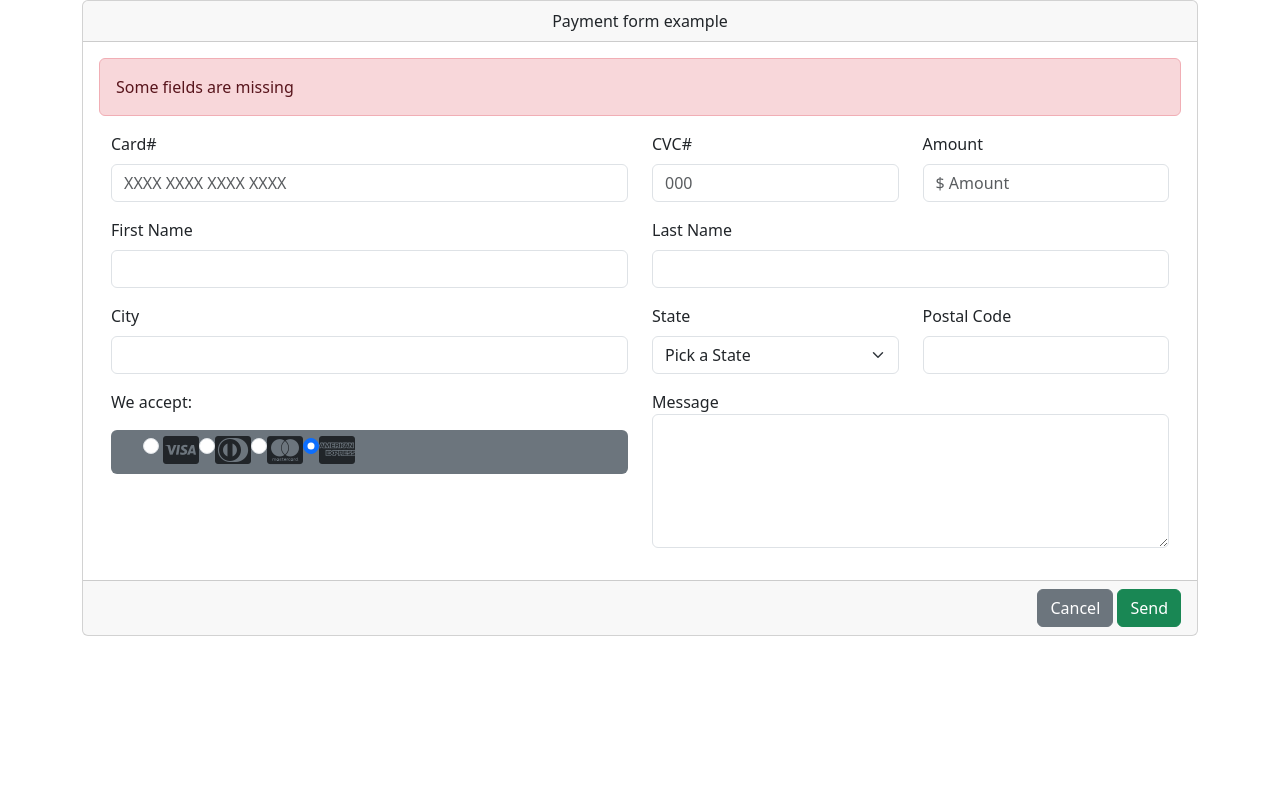
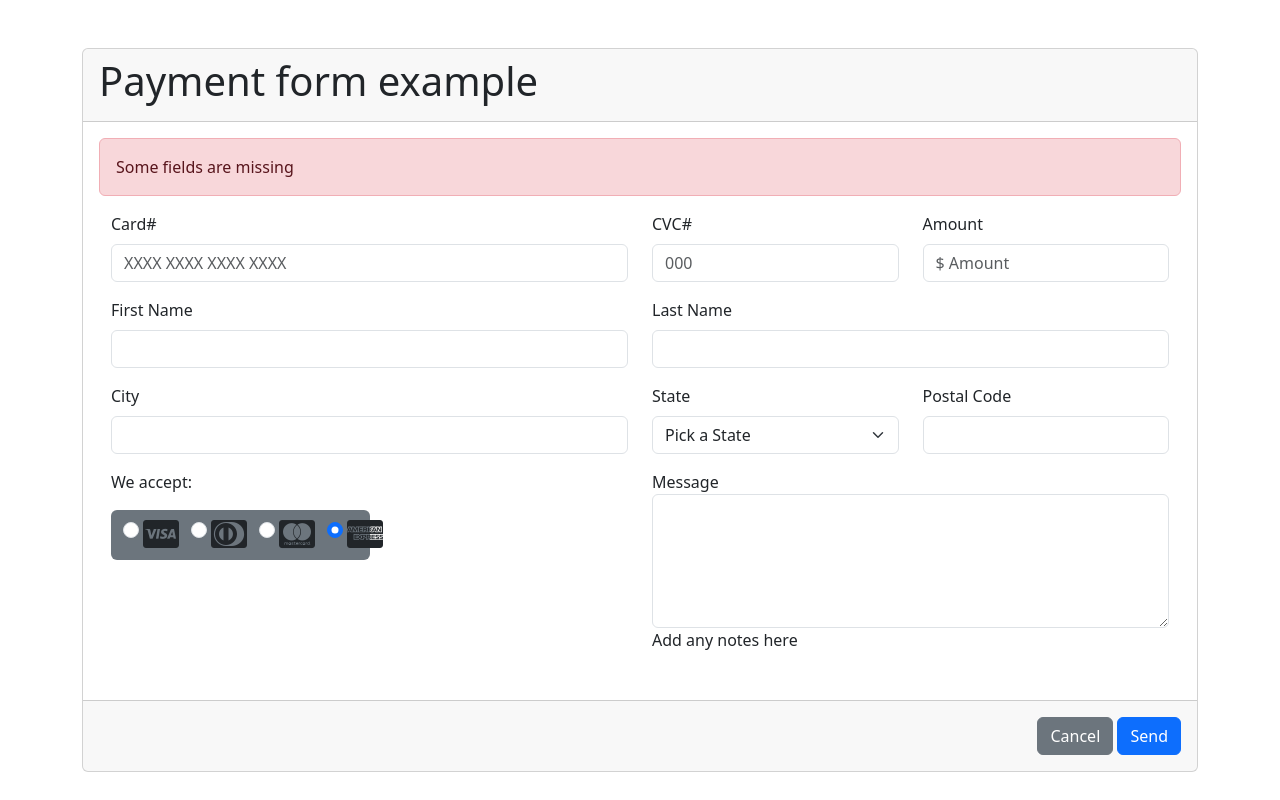
Before and after one commit to 4GeeksAcademy/eder-html-form, a plain HTML site: page index.html in a window 1280 px wide. Drawn offline with nearby package versions, Linux system fonts and the light colour scheme.

Commit message:
finished minor adjustments

```diff
--- a/index.html
+++ b/index.html
@@ -22,11 +22,12 @@
     </head>
 
     <body>
+        <div class="wrapper mt-5">
             <form action="">
-            <div class="container p-20 rounded ">
+                <div class="container p-20 rounded">
                     <div class="card text-center">
-                    <div class="card-header">
-                        Payment form example
+                        <div class="card-header d-flex">
+                            <h1>Payment form example</h1>
                         </div>
                         <div class="card-body">
                             <div class="alert d-flex alert-danger" role="alert">
@@ -37,11 +38,11 @@
                                 <div class="row">
                                     <div class="mb-3 col-6">
                                         <label for="exampleInputNumber" class="form-label d-flex">Card#</label>
-                                    <input type="tel" inputmode="numeric" maxlength="19" class="form-control  id="exampleInputNumber" placeholder="XXXX XXXX XXXX XXXX" aria-describedby="" required>
+                                        <input type="tel" inputmode="numeric" maxlength="19" class="form-control"  id="exampleInputNumber" placeholder="XXXX XXXX XXXX XXXX" aria-describedby="" required>
                                     </div>
                                     <div class="mb-3 col-3">
                                         <label for="exampleInputCVC" class="form-label d-flex " >CVC#</label>
-                                    <input type="tel" inputmode="numeric" class="form-control" maxlength="3" id="exampleCVC" placeholder="000" aria-describedby="" required>
+                                        <input type="tel" inputmode="numeric" class="form-control" maxlength="3" id="exampleInputCVC" placeholder="000" aria-describedby="" required>
                                     </div>
                                     <div class="mb-3 col-3">
                                         <label for="exampleInputAmount" class="form-label d-flex">Amount</label>
@@ -54,8 +55,8 @@
                                         <input type="email" class="form-control" id="exampleInputFirstName" aria-describedby="" required>
                                     </div>
                                     <div class="mb-3 col-6">
-                                    <label for="exampleInputFirstName" class="form-label d-flex">Last Name</label>
-                                    <input type="email" class="form-control" id="exampleInputFirstName" aria-describedby="" required>
+                                        <label for="exampleInputLastName" class="form-label d-flex">Last Name</label>
+                                        <input type="email" class="form-control" id="exampleInputLastName" aria-describedby="" required>
                                     </div>
                                 </div>
                                 <div class="row">
@@ -80,27 +81,27 @@
                                 <div class="row">
                                     <div class=" col-6">
                                         <p class="d-flex">We accept:</p>
-                                    <div class="d-flex bg-secondary rounded p-1">
-                                        <div class="form-check d-flex justify-content ">
+                                        <div class="d-flex bg-secondary rounded p-1 w-50">
+                                            <div class="form-check d-flex justify-content m-0 p-1">
                                                 <input class="form-check-input mx-1 " type="radio" name="exampleRadios" id="exampleRadios1" value="option1" checked>
                                                 <label class="form-check-label " for="exampleRadios1">
                                                     <i class="fab fa-cc-visa fa-2x"></i> <!-- Visa -->
                                                 </label>
                                             </div>
-                                          <div class="form-check d-flex justify-content ">
-                                            <input class="form-check-input " type="radio" name="exampleRadios" id="exampleRadios2" value="option2"  checked>
+                                            <div class="form-check d-flex justify-content m-0 p-1">
+                                                <input class="form-check-input mx-1 " type="radio" name="exampleRadios" id="exampleRadios2" value="option2"  checked>
                                                 <label class="form-check-label" for="exampleRadios2">
                                                     <i class="fab fa-cc-diners-club fa-2x"></i> <!-- Diners Club -->
                                                 </label>
                                             </div>
-                                          <div class="form-check d-flex justify-content ">
-                                            <input class="form-check-input " type="radio" name="exampleRadios" id="exampleRadios3" value="option3"  checked>
+                                            <div class="form-check d-flex justify-content m-0 p-1">
+                                                <input class="form-check-input mx-1 " type="radio" name="exampleRadios" id="exampleRadios3" value="option3"  checked>
                                                 <label class="form-check-label" for="exampleRadios3">
                                                     <i class="fab fa-cc-mastercard fa-2x"></i> <!-- Mastercard -->
                                                 </label>
                                             </div>
-                                          <div class="form-check d-flex justify-content">
-                                            <input class="form-check-input " type="radio" name="exampleRadios" id="exampleRadios4" value="option4"  checked>
+                                            <div class="form-check d-flex justify-content m-0 p-1">
+                                                <input class="form-check-input mx-1" type="radio" name="exampleRadios" id="exampleRadios4" value="option4"  checked>
                                                 <label class="form-check-label" for="exampleRadios4">
                                                     <i class="fab fa-cc-amex fa-2x"></i> <!-- American Express -->
                                                 </label>
@@ -113,19 +114,21 @@
                                         <div class="form-group">
                                             <label class="d-flex" for="comment">Message</label>
                                             <textarea class="form-control" rows="5" id="comment"></textarea>
+                                            <p class="d-flex fs-6 fw-lighter">Add any notes here</p>
                                         </div>
                                     </div>
                                 </div>
                             </div>
 
                         </div>
-                    <div class="card-footer text-muted text-end">
+                        <div class="card-footer text-muted text-end p-3">
                             <button type="button" class="btn btn-secondary">Cancel</button>
-                        <button type="button" class="btn btn-success">Send</button>
+                            <button type="button" class="btn btn-primary">Send</button>
                         </div>
                     </div>
                 </div>
             </form>
+        </div>
         <script
             src="https://cdn.jsdelivr.net/npm/@popperjs/core@2.11.8/dist/umd/popper.min.js"
             integrity="sha384-I7E8VVD/ismYTF4hNIPjVp/Zjvgyol6VFvRkX/vR+Vc4jQkC+hVqc2pM8ODewa9r"
```
Lines whose indentation alone changed are shown as unchanged.
